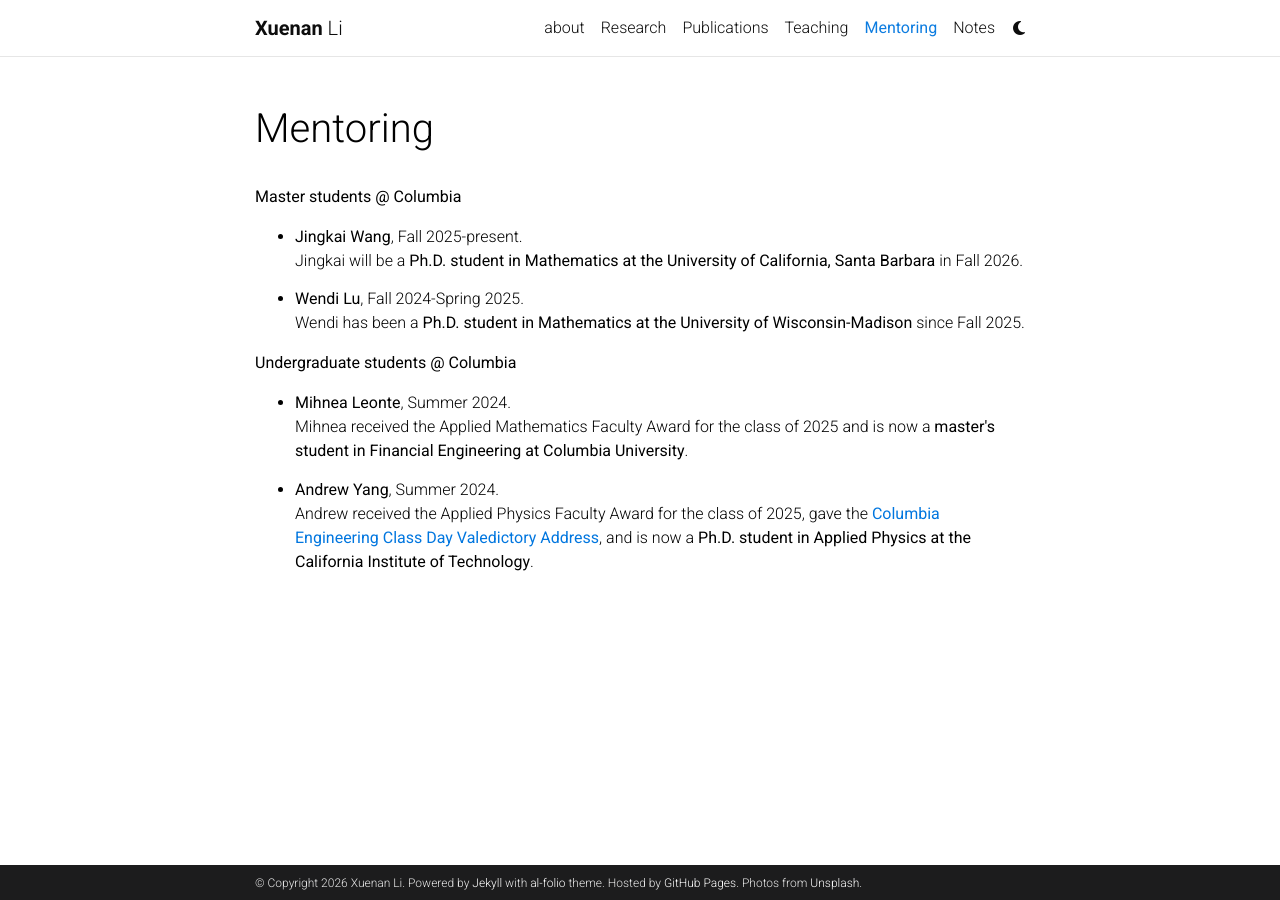
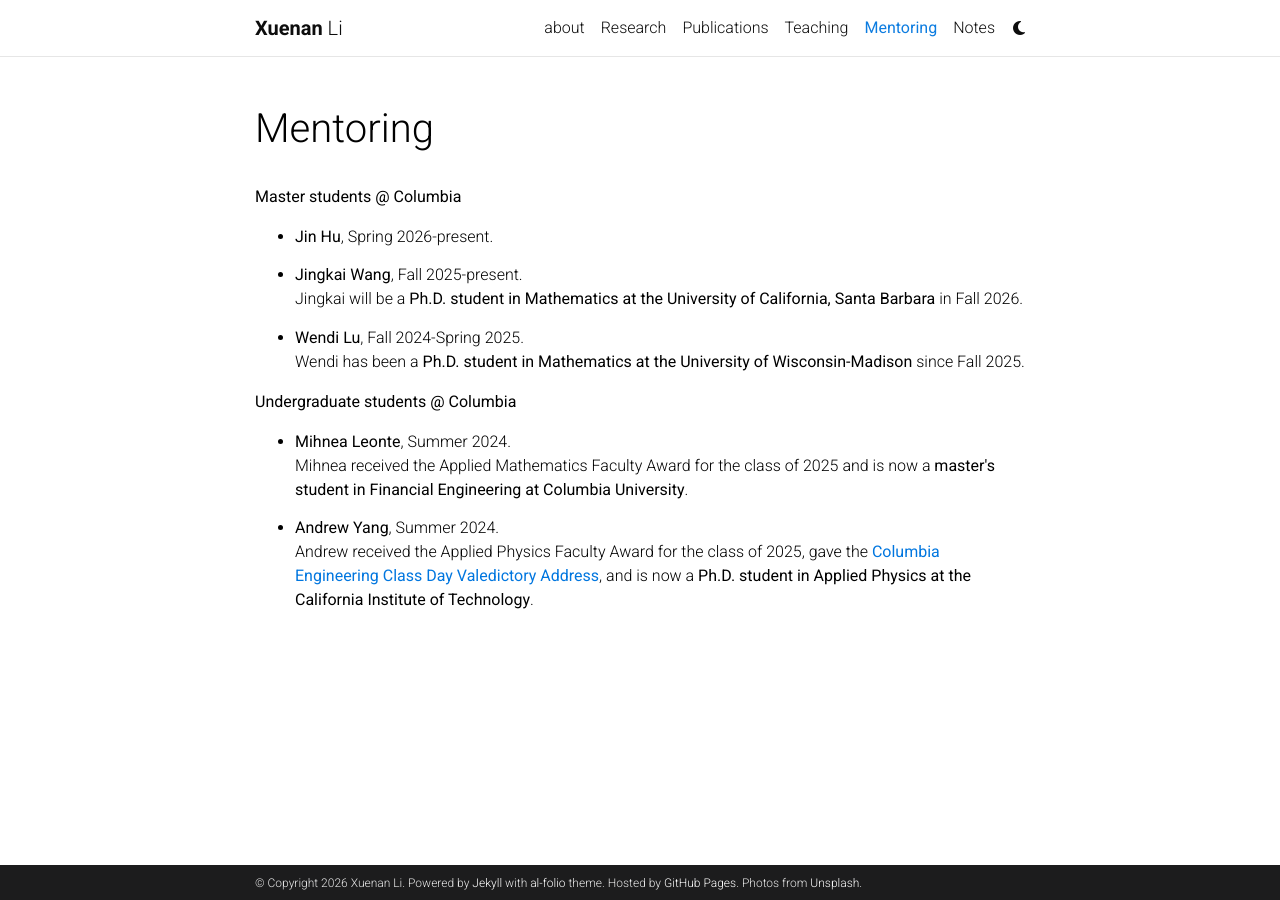
Before and after one commit to xuenanli/xuenanli.github.io, a Jekyll site: the page built from _pages/mentoring.md, in a window 1280 px wide. Built offline with Jekyll 4.4.1, drawn with Linux system fonts in a browser that asks for light colours; comment, search, counter and statistics services are not loaded; a style sheet for code colours, icons or effects is not loaded.

Commit message:
Add Jin Hu to mentoring page

```diff
--- a/_pages/mentoring.md
+++ b/_pages/mentoring.md
@@ -10,6 +10,9 @@ nav_order: 5
 <b>Master students @ Columbia</b>
 
 <ul class="mentoring-list">
+    <li>
+        <b>Jin Hu</b>, Spring 2026-present.
+    </li>
     <li>
         <b>Jingkai Wang</b>, Fall 2025-present.
         <br>
```
Also changed, not shown: 1 other file.
